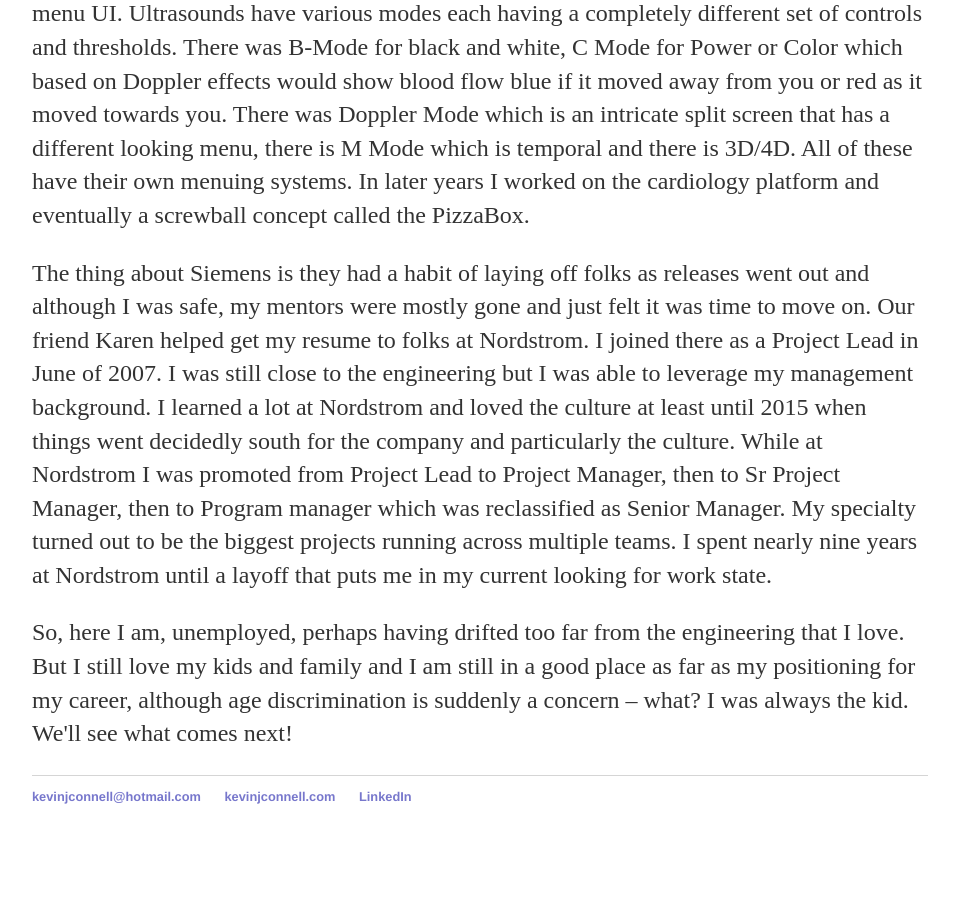
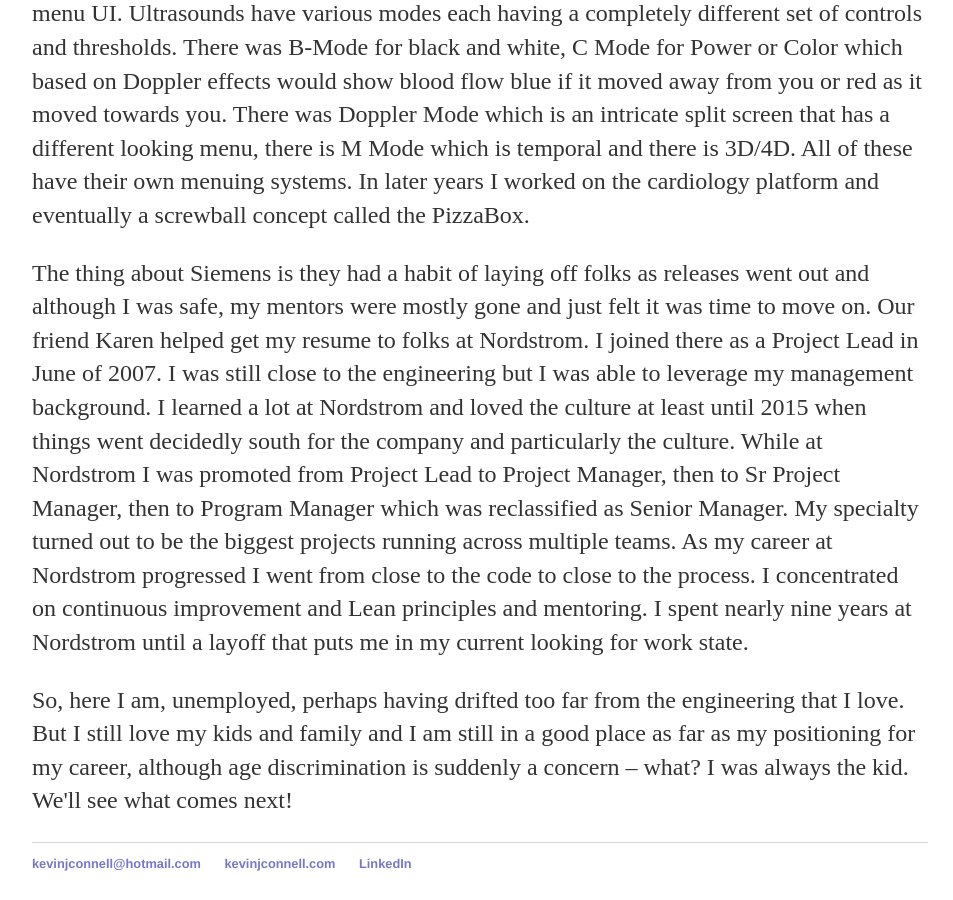
Before and after one commit to mo4dawg/mo4dawg.github.io, a Jekyll site: the page built from about/index.html, in a window 1280 px wide and 900 px high, scrolled down 3905 px. Shown: the whole window, without its empty margins (160-1113 px from the left). Built offline with Jekyll 4.4.1, drawn with Linux system fonts in a browser that asks for light colours; before the commit the page ends 4769 px from its top, so only the background shows below that.

Commit message:
Update index.html

```diff
--- a/about/index.html
+++ b/about/index.html
@@ -19,6 +19,6 @@
 <p>So in 1998 while at McKesson I started taking certification classes for C Programming at the UW Extension.  These were night classes and they were my great escape.  I loved being back in school with educated people.  At the same time, my wife Suzanne was instrumental in helping convince the admissions folks at UW Bothell to let me into the Computing and Software Systems (CSS) program.  In late 1999 I left McKesson, having already completed my C Certificate and already full time at Bothell.  That was a hell of a commute at rush hour from Tukwila to Bothell.  I finished classes in Fall 2000 and finished my internship at Applied Microsystems in the Spring of 2001.</p>
 <p>Applied Microsystems was an interesting and fortunate place for me to intern.  I was given a project to write a Unix version of an existing Windows registry browser.  The browser could display the contents of a chipset and show which register values were flipped and what the values were.  I created this monster using Motif which has plentiful memory leaks.  Which is sort of funny because one of the core tools created by Applied Microsystems was to detect/resolve memory and handle leaks.  Anyway I made this thing work, and I think I surprised a few people.  They hired me full time and put me on a cool project called SoftLogic which would emulate a specification for a chip that did not yet exist.  Our primary customer was Lucent Technologies.  Interestingly Applied Microsystems and Lucent both took a dive later that year so I moved on to Siemens Ultrasound.</p>
 <p>Siemens turned out to be a perfect fit, I joined in November 2001.  Both companies used Rational Clearcase, both companies were doing a mix of Windows and Unix work.  I moved seamlessly from my Solaris machine at Applied Microsystems to a Solaris machine at Siemens.  I was able to quickly get my development environment up with Emacs and Bash shell.  Those were the days.  I loved working on the Elegra system.  It turned out in the end I was the last developer still working on the system before moving over to the Windows based Antares platform.  With Antares we built a set of proprietary menu widgets.  After some help on the first one I was able to create my own and eventually took over as the key guy on the menu UI.  Ultrasounds have various modes each having a completely different set of controls and thresholds.  There was B-Mode for black and white, C Mode for Power or Color which based on Doppler effects would show blood flow blue if it moved away from you or red as it moved towards you.  There was Doppler Mode which is an intricate split screen that has a different looking menu, there is M Mode which is temporal and there is 3D/4D.  All of these have their own menuing systems.  In later years I worked on the cardiology platform and eventually a screwball concept called the PizzaBox. </p>
-<p> The thing about Siemens is they had a habit of laying off folks as releases went out and although I was safe, my mentors were mostly gone and  just felt it was time to move on.  Our friend Karen helped get my resume to folks at Nordstrom.  I joined there as a Project Lead in June of 2007.  I was still close to the engineering but I was able to leverage my management background.  I learned a lot at Nordstrom and loved the culture at least until 2015 when things went decidedly south for the company and particularly the culture.  While at Nordstrom I was promoted from Project Lead to Project Manager, then to Sr Project Manager, then to Program manager which was reclassified as Senior Manager.  My specialty turned out to be the biggest projects running across multiple teams.   I spent nearly nine years at Nordstrom until a layoff that puts me in my current looking for work state. </p>
+<p> The thing about Siemens is they had a habit of laying off folks as releases went out and although I was safe, my mentors were mostly gone and  just felt it was time to move on.  Our friend Karen helped get my resume to folks at Nordstrom.  I joined there as a Project Lead in June of 2007.  I was still close to the engineering but I was able to leverage my management background.  I learned a lot at Nordstrom and loved the culture at least until 2015 when things went decidedly south for the company and particularly the culture.  While at Nordstrom I was promoted from Project Lead to Project Manager, then to Sr Project Manager, then to Program Manager which was reclassified as Senior Manager.  My specialty turned out to be the biggest projects running across multiple teams.   As my career at Nordstrom progressed I went from close to the code to close to the process.  I concentrated on continuous improvement and Lean principles and mentoring. I spent nearly nine years at Nordstrom until a layoff that puts me in my current looking for work state. </p>
 <p>So, here I am, unemployed, perhaps having drifted too far from the engineering that I love.   But I still love my kids and family and I am still in a good place as far as my positioning for my career, although age discrimination is suddenly a concern – what?  I was always the kid.   We'll see what comes next!</p>
 </div><!-- /.blurb -->
```
